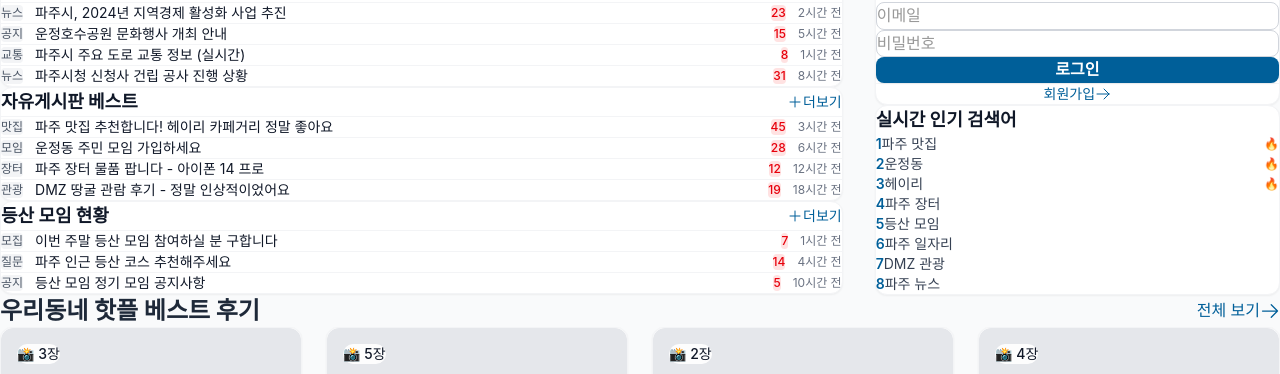
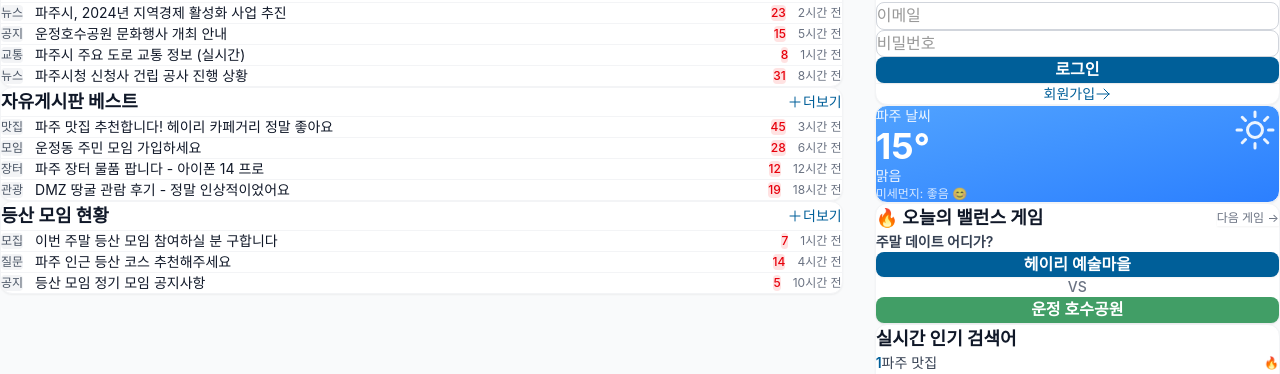
Before and after one commit to SEONGHYUNYOON/pajuon, a Next.js app: page / in a window 1280 px wide. Shown: the part 239-613 px from the top of the page. Built offline with nearby package versions, Linux system fonts and the light colour scheme; no server answers; a web font is replaced by a local one.

Commit message:
Feat: Add Weather and Balance Game widgets to sidebar

```diff
--- a/app/page.tsx
+++ b/app/page.tsx
@@ -16,6 +16,8 @@ import UserDashboardWidget from "@/components/dashboard/UserDashboardWidget";
 import RecentActivity from "@/components/home/RecentActivity";
 import BoardListWidget from "@/components/home/BoardListWidget";
 import LoginWidget from "@/components/home/LoginWidget";
+import WeatherWidget from "@/components/home/WeatherWidget";
+import BalanceGameWidget from "@/components/home/BalanceGameWidget";
 import Card from "@/components/ui/Card";
 
 export default function Home() {
@@ -215,6 +217,16 @@ export default function Home() {
             <div className="space-y-6">
               {/* 로그인 위젯 */}
               <LoginWidget />
+
+              {/* 날씨 위젯 */}
+              <div className="mt-6">
+                <WeatherWidget />
+              </div>
+
+              {/* 밸런스 게임 위젯 */}
+              <div className="mt-6">
+                <BalanceGameWidget />
+              </div>
 
               {/* 실시간 인기 검색어 */}
               <Card className="p-6">
--- /dev/null
+++ b/components/home/BalanceGameWidget.tsx
@@ -0,0 +1,167 @@
+"use client";
+
+import { useState } from "react";
+import Card from "@/components/ui/Card";
+
+interface BalanceGame {
+  id: string;
+  question: string;
+  optionA: string;
+  optionB: string;
+}
+
+const balanceGames: BalanceGame[] = [
+  {
+    id: "1",
+    question: "주말 데이트 어디가?",
+    optionA: "헤이리 예술마을",
+    optionB: "운정 호수공원",
+  },
+  {
+    id: "2",
+    question: "파주 맛집 추천",
+    optionA: "문산 맛집 골목",
+    optionB: "출판도시 카페거리",
+  },
+  {
+    id: "3",
+    question: "주말 나들이",
+    optionA: "DMZ 관광",
+    optionB: "헤이리 마을 산책",
+  },
+];
+
+export default function BalanceGameWidget() {
+  const [selectedGame, setSelectedGame] = useState(0);
+  const [selectedOption, setSelectedOption] = useState<"A" | "B" | null>(null);
+  const [votes, setVotes] = useState<{ A: number; B: number }>({ A: 45, B: 55 });
+
+  const currentGame = balanceGames[selectedGame];
+
+  const handleVote = (option: "A" | "B") => {
+    if (selectedOption) return; // 이미 투표한 경우
+
+    setSelectedOption(option);
+
+    // 투표 애니메이션을 위한 랜덤 퍼센트 생성
+    const newVotes = {
+      A: option === "A" ? Math.floor(Math.random() * 30) + 50 : Math.floor(Math.random() * 30) + 20,
+      B: option === "A" ? Math.floor(Math.random() * 30) + 20 : Math.floor(Math.random() * 30) + 50,
+    };
+
+    // 애니메이션 효과를 위해 점진적으로 업데이트
+    const steps = 20;
+    const stepA = (newVotes.A - votes.A) / steps;
+    const stepB = (newVotes.B - votes.B) / steps;
+
+    let currentStep = 0;
+    const interval = setInterval(() => {
+      currentStep++;
+      setVotes({
+        A: Math.round(votes.A + stepA * currentStep),
+        B: Math.round(votes.B + stepB * currentStep),
+      });
+
+      if (currentStep >= steps) {
+        clearInterval(interval);
+        setVotes(newVotes);
+      }
+    }, 30);
+  };
+
+  const handleNextGame = () => {
+    setSelectedGame((prev) => (prev + 1) % balanceGames.length);
+    setSelectedOption(null);
+    setVotes({ A: 45, B: 55 });
+  };
+
+  return (
+    <Card>
+      <div className="p-6">
+        <div className="flex items-center justify-between mb-4">
+          <h3 className="text-lg font-bold text-gray-900">🔥 오늘의 밸런스 게임</h3>
+          <button
+            onClick={handleNextGame}
+            className="text-xs text-gray-500 hover:text-paju-blue transition-colors"
+          >
+            다음 게임 →
+          </button>
+        </div>
+
+        <div className="mb-4">
+          <p className="text-sm font-semibold text-gray-700 mb-4">
+            {currentGame.question}
+          </p>
+
+          {/* 투표 버튼 */}
+          <div className="space-y-3">
+            <button
+              onClick={() => handleVote("A")}
+              disabled={!!selectedOption}
+              className={`w-full p-4 rounded-lg font-semibold text-white transition-all ${
+                selectedOption === "A"
+                  ? "bg-paju-blue"
+                  : selectedOption === "B"
+                  ? "bg-gray-300"
+                  : "bg-paju-blue hover:bg-paju-blue-dark"
+              } ${selectedOption ? "cursor-not-allowed" : "hover:shadow-md"}`}
+            >
+              {currentGame.optionA}
+            </button>
+
+            <div className="text-center text-gray-500 text-sm font-medium">VS</div>
+
+            <button
+              onClick={() => handleVote("B")}
+              disabled={!!selectedOption}
+              className={`w-full p-4 rounded-lg font-semibold text-white transition-all ${
+                selectedOption === "B"
+                  ? "bg-paju-green"
+                  : selectedOption === "A"
+                  ? "bg-gray-300"
+                  : "bg-paju-green hover:bg-paju-green-dark"
+              } ${selectedOption ? "cursor-not-allowed" : "hover:shadow-md"}`}
+            >
+              {currentGame.optionB}
+            </button>
+          </div>
+        </div>
+
+        {/* 투표 결과 */}
+        {selectedOption && (
+          <div className="mt-4 pt-4 border-t border-gray-200">
+            <div className="space-y-2">
+              <div>
+                <div className="flex items-center justify-between text-xs text-gray-600 mb-1">
+                  <span>{currentGame.optionA}</span>
+                  <span className="font-semibold">{votes.A}%</span>
+                </div>
+                <div className="w-full bg-gray-200 rounded-full h-2">
+                  <div
+                    className="bg-paju-blue h-2 rounded-full transition-all duration-500"
+                    style={{ width: `${votes.A}%` }}
+                  />
+                </div>
+              </div>
+              <div>
+                <div className="flex items-center justify-between text-xs text-gray-600 mb-1">
+                  <span>{currentGame.optionB}</span>
+                  <span className="font-semibold">{votes.B}%</span>
+                </div>
+                <div className="w-full bg-gray-200 rounded-full h-2">
+                  <div
+                    className="bg-paju-green h-2 rounded-full transition-all duration-500"
+                    style={{ width: `${votes.B}%` }}
+                  />
+                </div>
+              </div>
+            </div>
+            <p className="text-xs text-gray-500 mt-3 text-center">
+              {selectedOption === "A" ? currentGame.optionA : currentGame.optionB}에 투표하셨습니다!
+            </p>
+          </div>
+        )}
+      </div>
+    </Card>
+  );
+}
--- /dev/null
+++ b/components/home/WeatherWidget.tsx
@@ -0,0 +1,114 @@
+"use client";
+
+import { useState, useEffect } from "react";
+import {
+  SunIcon,
+  CloudIcon,
+} from "@heroicons/react/24/outline";
+import Card from "@/components/ui/Card";
+
+interface WeatherData {
+  temperature: number;
+  condition: string;
+  code: number;
+}
+
+export default function WeatherWidget() {
+  const [weather, setWeather] = useState<WeatherData | null>(null);
+  const [isLoading, setIsLoading] = useState(true);
+  const [airQuality, setAirQuality] = useState<"좋음" | "보통" | "나쁨">("좋음");
+
+  useEffect(() => {
+    loadWeather();
+  }, []);
+
+  const loadWeather = async () => {
+    try {
+      // Open-Meteo API 호출 (파주시청 좌표: 37.76, 126.78)
+      const response = await fetch(
+        `https://api.open-meteo.com/v1/forecast?latitude=37.76&longitude=126.78&current=temperature_2m,weather_code&timezone=Asia%2FSeoul`
+      );
+      const data = await response.json();
+
+      if (data.current) {
+        const code = data.current.weather_code;
+        let condition = "맑음";
+
+        // WMO Weather Code에 따른 날씨 상태
+        if (code === 0) condition = "맑음";
+        else if (code <= 3) condition = "구름 조금";
+        else if (code <= 48) condition = "흐림";
+        else if (code <= 67) condition = "비";
+        else if (code <= 77) condition = "눈";
+        else if (code <= 82) condition = "소나기";
+        else if (code <= 86) condition = "눈";
+        else condition = "천둥번개";
+
+        setWeather({
+          temperature: Math.round(data.current.temperature_2m),
+          condition,
+          code,
+        });
+      }
+    } catch (error) {
+      console.error("Failed to load weather:", error);
+      // 기본값 설정
+      setWeather({
+        temperature: 15,
+        condition: "맑음",
+        code: 0,
+      });
+    } finally {
+      setIsLoading(false);
+    }
+  };
+
+  const getWeatherIcon = (code: number) => {
+    if (code === 0) return <SunIcon className="w-12 h-12" />;
+    if (code <= 3) return <CloudIcon className="w-12 h-12" />;
+    if (code <= 48) return <CloudIcon className="w-12 h-12" />;
+    // 비나 눈의 경우 이모지 사용
+    if (code <= 67) return <span className="text-4xl">🌧️</span>;
+    if (code <= 77 || (code >= 85 && code <= 86)) return <span className="text-4xl">❄️</span>;
+    return <CloudIcon className="w-12 h-12" />;
+  };
+
+  const getAirQualityEmoji = (quality: string) => {
+    if (quality === "좋음") return "😊";
+    if (quality === "보통") return "😐";
+    return "😷";
+  };
+
+  if (isLoading) {
+    return (
+      <Card className="bg-gradient-to-br from-blue-400 to-blue-500 text-white">
+        <div className="p-6">
+          <div className="animate-pulse">
+            <div className="h-8 bg-white/20 rounded mb-4"></div>
+            <div className="h-12 bg-white/20 rounded"></div>
+          </div>
+        </div>
+      </Card>
+    );
+  }
+
+  return (
+    <Card className="bg-gradient-to-br from-blue-400 to-blue-500 text-white p-0 overflow-hidden">
+      <div className="p-6">
+        <div className="flex items-start justify-between mb-4">
+          <div>
+            <h3 className="text-sm font-medium text-white/90 mb-1">파주 날씨</h3>
+            <div className="text-4xl font-bold">{weather?.temperature}°</div>
+          </div>
+          <div className="text-white/90">
+            {weather && getWeatherIcon(weather.code)}
+          </div>
+        </div>
+        <div className="text-sm text-white/90 mb-2">{weather?.condition}</div>
+        <div className="text-xs text-white/80">
+          미세먼지: {airQuality} {getAirQualityEmoji(airQuality)}
+        </div>
+      </div>
+    </Card>
+  );
+}
```
